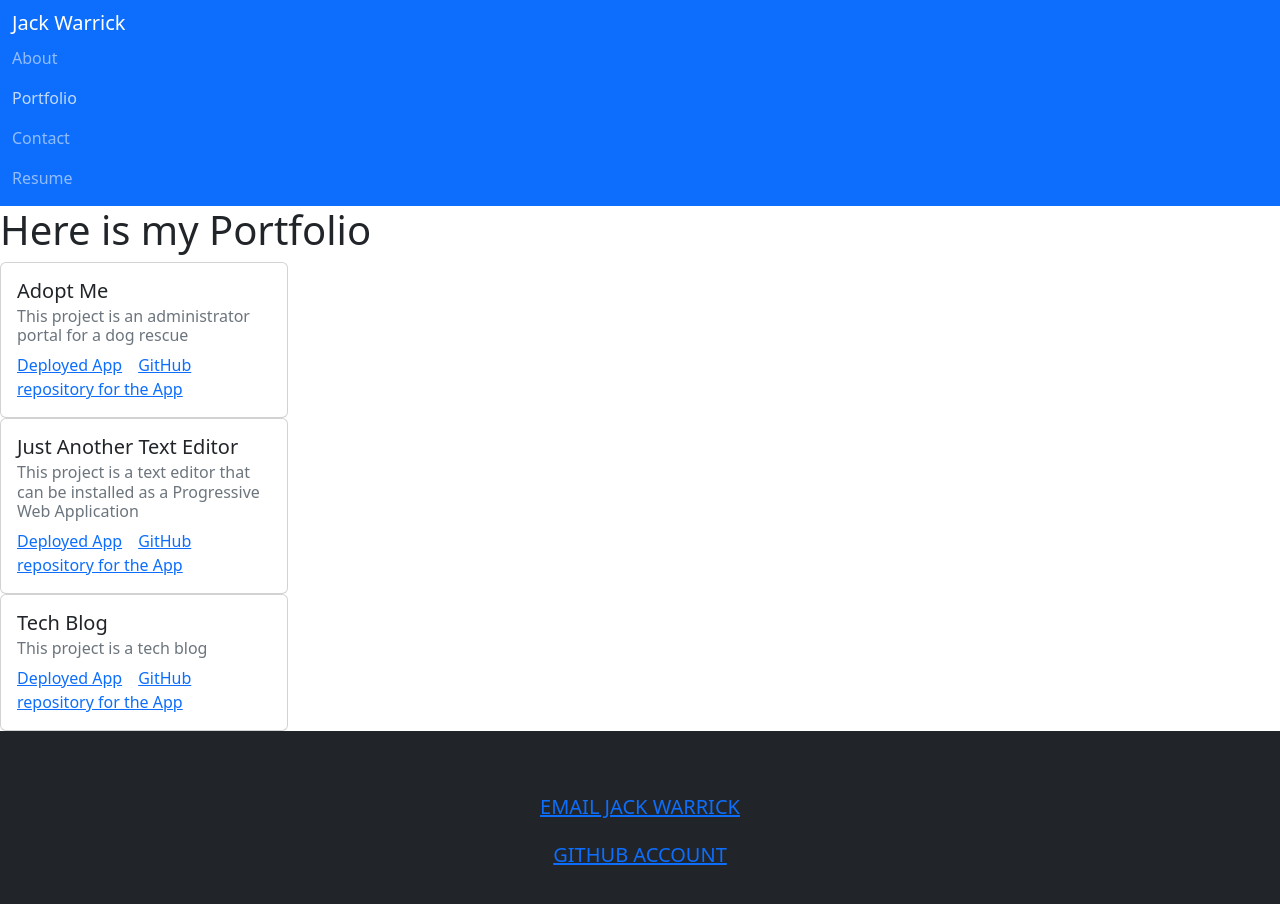
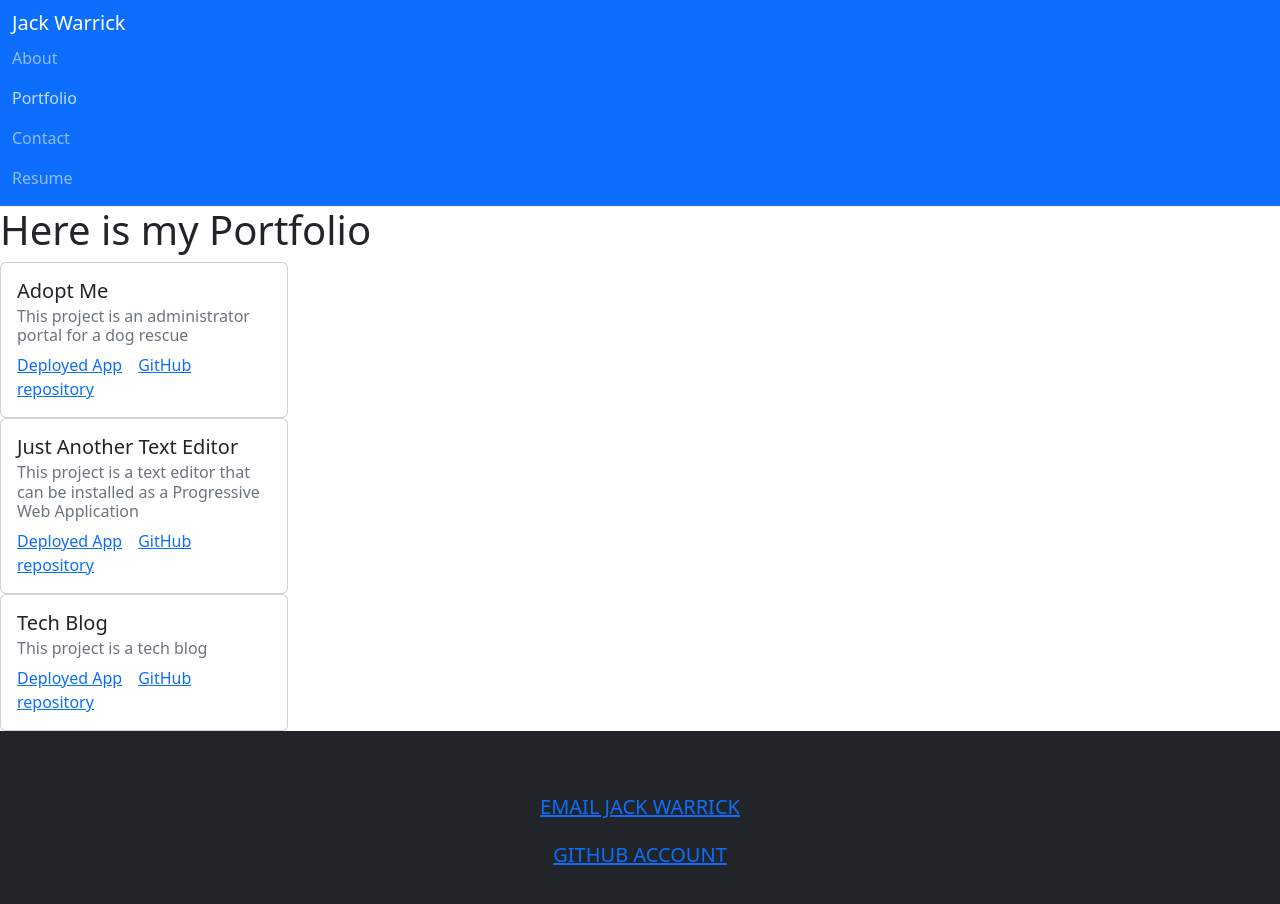
Before and after one commit to JackWarrick/React-Portfolio-Challenge, a React (Create React App) app in the folder portfolio/: page / in a window 1280 px wide. Both pictures are taken after a click on the link "Portfolio". Shown: the top 904 px of the page. Built offline with nearby package versions, Linux system fonts and the light colour scheme.

Commit message:
minor tweaks before done for the day

```diff
--- a/portfolio/src/components/Project.jsx
+++ b/portfolio/src/components/Project.jsx
@@ -6,7 +6,7 @@ export const Project = ({ url, title, github, description }) => {
       <h5 className="card-title">{title}</h5>
       <h6 className="card-subtitle mb-2 text-muted">{description}</h6>
       <a href={url} className="card-link">Deployed App</a>
-      <a href={github} className="card-link">GitHub repository for the App</a>
+      <a href={github} className="card-link">GitHub repository</a>
     </div>
   </div>
 
```
